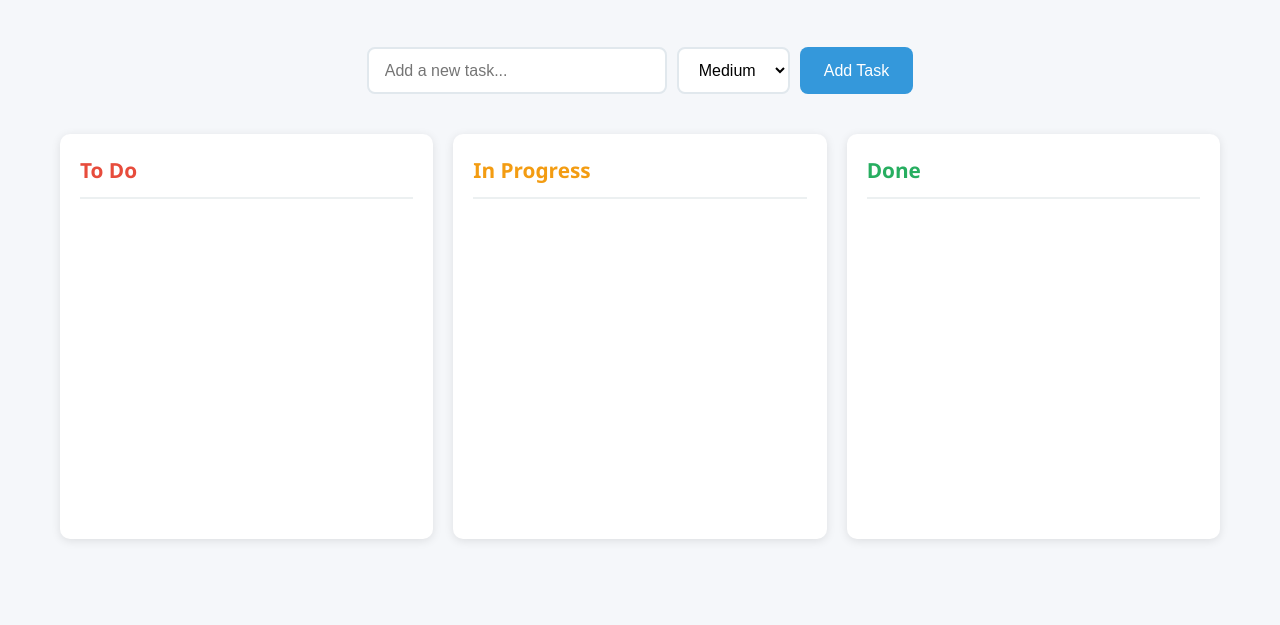
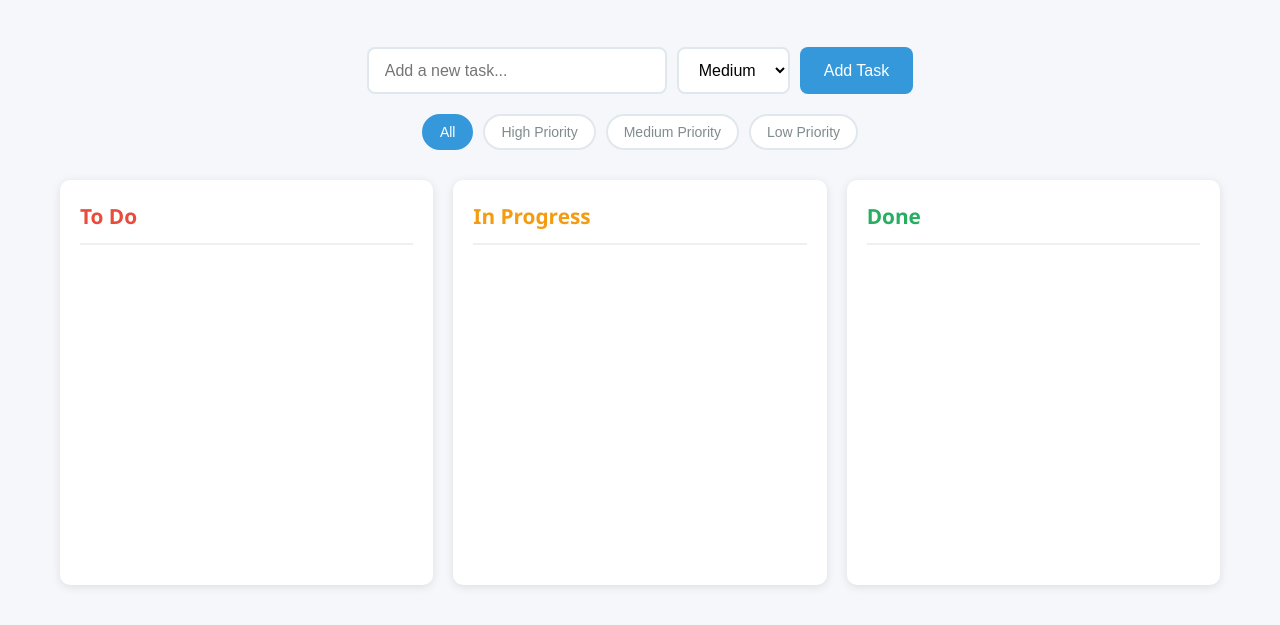
Before and after one commit to WilliamAndersonux/TaskFlow, a plain HTML site: page index.html in a window 1280 px wide. Shown: the part 145-770 px from the top of the page. Drawn offline with Linux system fonts and the light colour scheme.

Commit message:
implement priority filtering system

```diff
--- a/index.html
+++ b/index.html
@@ -24,6 +24,13 @@
                 <button id="addTaskBtn">Add Task</button>
             </div>
 
+            <div class="filter-section">
+                <button class="filter-btn active" onclick="app.filterTasks('all')">All</button>
+                <button class="filter-btn" onclick="app.filterTasks('high')">High Priority</button>
+                <button class="filter-btn" onclick="app.filterTasks('medium')">Medium Priority</button>
+                <button class="filter-btn" onclick="app.filterTasks('low')">Low Priority</button>
+            </div>
+
             <div class="task-board">
                 <div class="column" id="todoColumn">
                     <h3>To Do</h3>
--- a/script.js
+++ b/script.js
@@ -1,6 +1,7 @@
 class TaskFlow {
     constructor() {
         this.tasks = JSON.parse(localStorage.getItem('taskflow-tasks')) || [];
+        this.currentFilter = 'all';
         this.init();
     }
 
@@ -60,7 +61,8 @@ class TaskFlow {
         inProgressList.innerHTML = '';
         doneList.innerHTML = '';
 
-        const sortedTasks = this.tasks.sort((a, b) => {
+        const filteredTasks = this.getFilteredTasks();
+        const sortedTasks = filteredTasks.sort((a, b) => {
             const priorityOrder = { high: 3, medium: 2, low: 1 };
             return (priorityOrder[b.priority] || 2) - (priorityOrder[a.priority] || 2);
         });
@@ -134,6 +136,24 @@ class TaskFlow {
             this.renderTasks();
         }
     }
+
+    filterTasks(priority) {
+        this.currentFilter = priority;
+
+        document.querySelectorAll('.filter-btn').forEach(btn => {
+            btn.classList.remove('active');
+        });
+
+        event.target.classList.add('active');
+        this.renderTasks();
+    }
+
+    getFilteredTasks() {
+        if (this.currentFilter === 'all') {
+            return this.tasks;
+        }
+        return this.tasks.filter(task => task.priority === this.currentFilter);
+    }
 }
 
 const app = new TaskFlow();
--- a/style.css
+++ b/style.css
@@ -38,7 +38,35 @@ header p {
     display: flex;
     justify-content: center;
     gap: 10px;
-    margin-bottom: 40px;
+    margin-bottom: 20px;
+}
+
+.filter-section {
+    display: flex;
+    justify-content: center;
+    gap: 10px;
+    margin-bottom: 30px;
+}
+
+.filter-btn {
+    padding: 8px 16px;
+    border: 2px solid #e1e8ed;
+    border-radius: 20px;
+    background: white;
+    color: #7f8c8d;
+    cursor: pointer;
+    font-size: 14px;
+    transition: all 0.3s ease;
+}
+
+.filter-btn:hover {
+    background: #e1e8ed;
+}
+
+.filter-btn.active {
+    background: #3498db;
+    color: white;
+    border-color: #3498db;
 }
 
 #taskInput {
```
